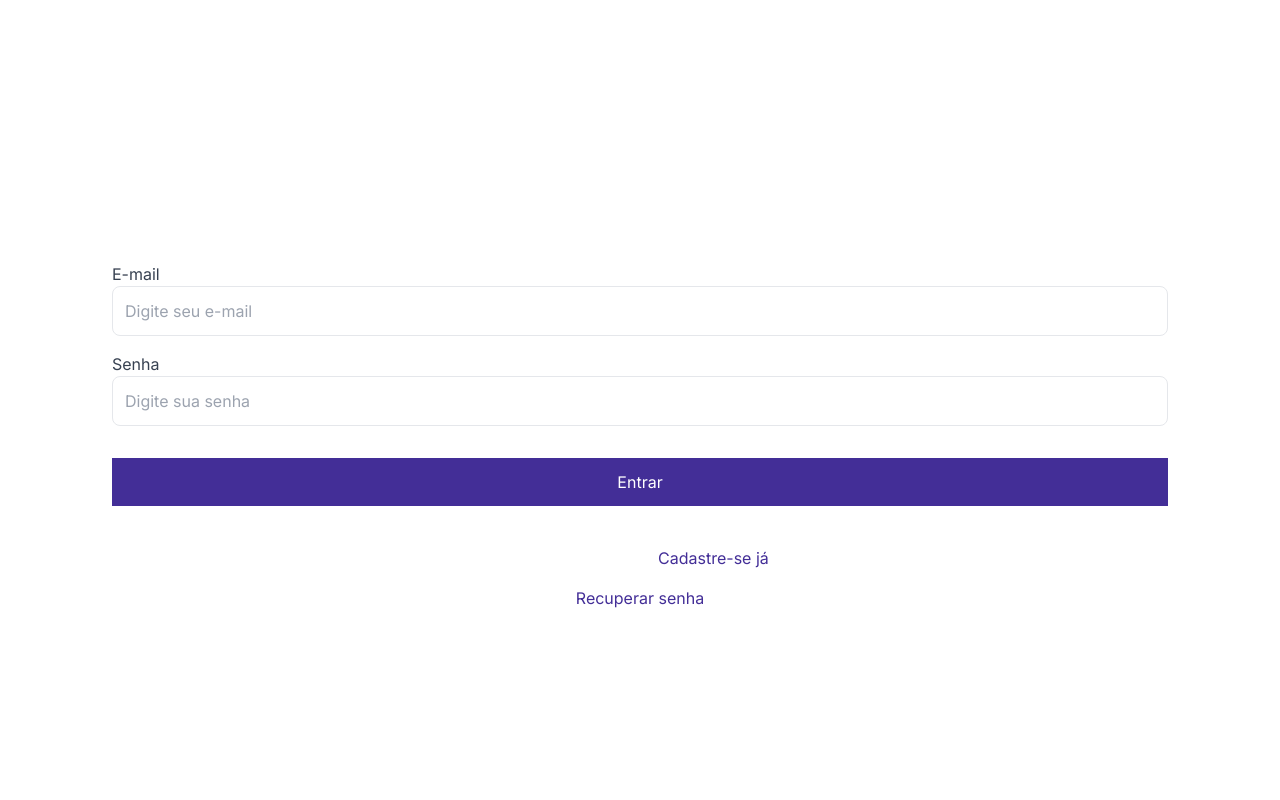
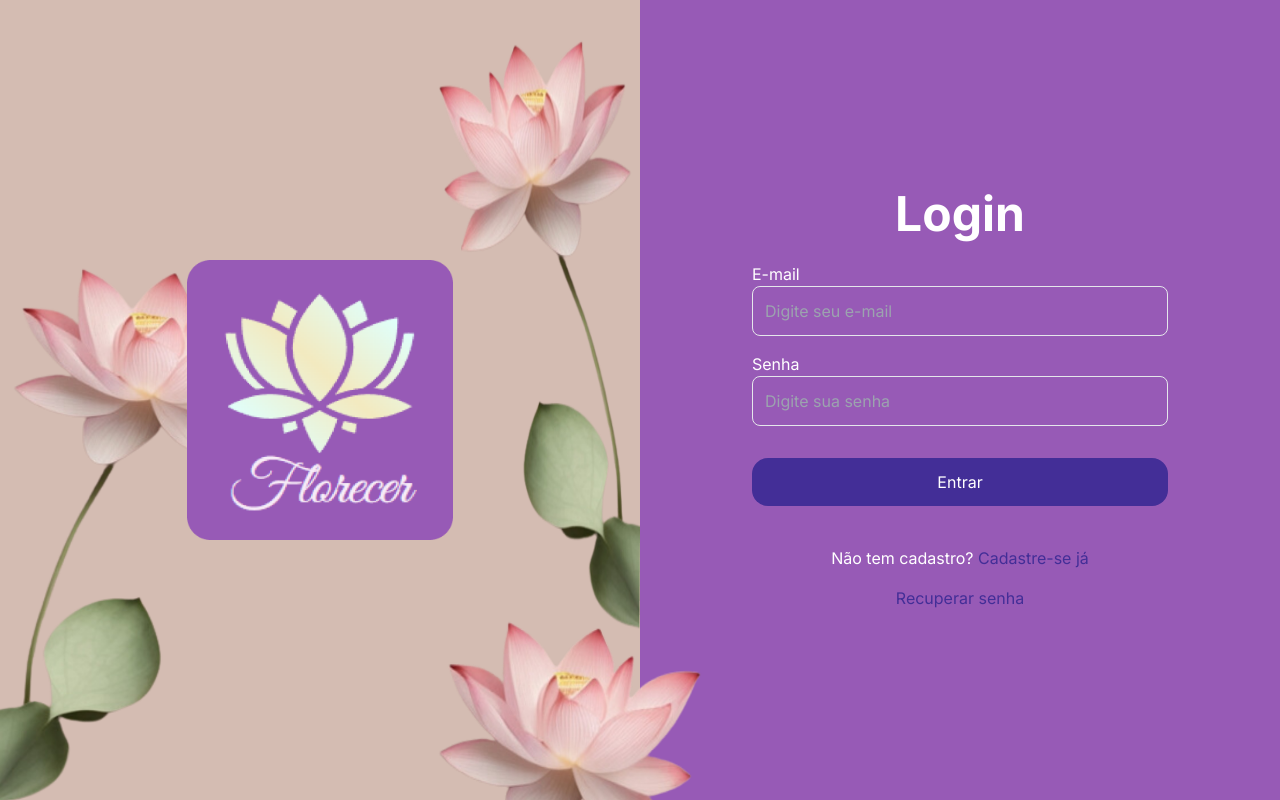
Before and after one commit to time-turquesa/florescer-frontend, a Next.js app: page /login in a window 1280 px wide. Built offline with nearby package versions, Linux system fonts and the light colour scheme.

Commit message:
add default layout for auth

```diff
--- a/components/InputField.tsx
+++ b/components/InputField.tsx
@@ -1,26 +1,39 @@
-import React from 'react';
-import { FieldError } from 'react-hook-form';
+import React from 'react'
+import { FieldError } from 'react-hook-form'
 
 interface InputFieldProps {
-  label: string;
-  type: string;
-  placeholder: string;
-  register: any;
-  name: string;
-  error?: FieldError;
+  label: string
+  type: string
+  placeholder: string
+  register: any
+  name: string
+  error?: FieldError
+  className?: string
 }
 
-export const InputField = ({ label, type, placeholder, register, name, error }: InputFieldProps) => {
+export const InputField = ({
+  label,
+  type,
+  placeholder,
+  register,
+  name,
+  error,
+  className,
+}: InputFieldProps) => {
   return (
     <div className="mb-4">
-      <label className="block text-gray-700">{label}</label>
+      <label className="block text-white">{label}</label>
       <input
         type={type}
         placeholder={placeholder}
         {...register(name, { required: true })}
-        className="w-full p-3 border rounded-lg"
+        className={`w-full p-3 border rounded-lg bg-transparent outline-none text-[#BABABA] ${className}`}
       />
-      {error && <span className="text-red-500">{error.message || `${label} é obrigatório`}</span>}
+      {error && (
+        <span className="text-red-500">
+          {error.message || `${label} é obrigatório`}
+        </span>
+      )}
     </div>
-  );
-};
+  )
+}
--- /dev/null
+++ b/src/app/(auth)/layout.tsx
@@ -0,0 +1,67 @@
+import Image from 'next/image'
+import React from 'react'
+
+const Layout = ({ children }: { children: React.ReactNode }) => {
+  return (
+    <main className="flex px-4 bg-[#D4BCB2] lg:bg-none items-center justify-center w-screen h-screen relative overflow-hidden lg:px-0">
+      <Image
+        src="/bottom.png"
+        height={300}
+        width={300}
+        quality={100}
+        alt="bottom-icon"
+        className="absolute bottom-0 left-1/2 transform -translate-x-[74%] z-30 hidden lg:flex"
+      />
+      <section className="lg:flex items-center justify-center relative bg-[#D4BCB2] w-full h-screen hidden">
+        <Image
+          src="/top.png"
+          height={300}
+          width={300}
+          quality={100}
+          alt="top-icon"
+          className="absolute bottom-0 -right-36 top-0 h-[800px] w-auto max-w-[500px]"
+        />
+        <Image
+          src="/middle.png"
+          height={300}
+          width={300}
+          sizes="100vw"
+          alt="middle-icon"
+          className="absolute bottom-0 left-0 h-[700px] w-auto max-w-[700px]"
+          style={{
+            objectFit: 'contain',
+          }}
+        />
+        <div className="z-50">
+          <Image
+            src="/logo.png"
+            height={0}
+            width={0}
+            sizes="100vw"
+            alt="logo"
+            className="max-w-[280px] w-auto h-[280px]"
+            style={{
+              objectFit: 'contain',
+            }}
+          />
+        </div>
+      </section>
+      <Image
+        src="/logo.png"
+        height={0}
+        width={0}
+        sizes="100vw"
+        alt="logo"
+        className="max-w-[280px] w-auto h-[280px] absolute top-0 mt-6 lg:hidden"
+        style={{
+          objectFit: 'contain',
+        }}
+      />
+      <section className="bg-[#975AB6] rounded-2xl w-full h-[80%] md:w-[75%] min-w-[280px] mt-28 lg:mt-0 lg:w-full lg:h-full lg:rounded-none z-20">
+        {children}
+      </section>
+    </main>
+  )
+}
+
+export default Layout
```
